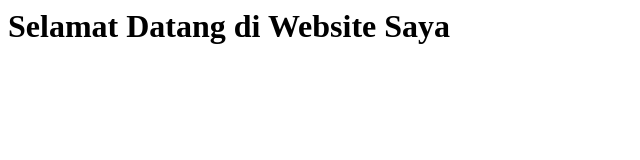
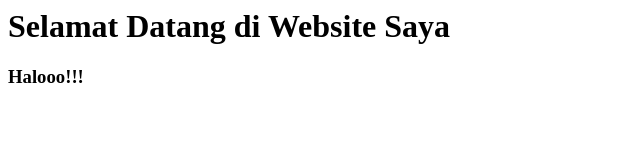
Before and after one commit to riskyarya24/ra-resolusi, a plain HTML site: page index.html in a window 1280 px wide. Shown: the whole page, without its empty margins (0-640 px from the left). Drawn offline with Linux system fonts and the light colour scheme.

Commit message:
Menambahkan h3

```diff
--- a/index.html
+++ b/index.html
@@ -5,5 +5,7 @@
 
   <body>
     <h1>Selamat Datang di Website Saya</h1>
+
+    <h3>Halooo!!!</h3>
   </body>
 </html>
```
